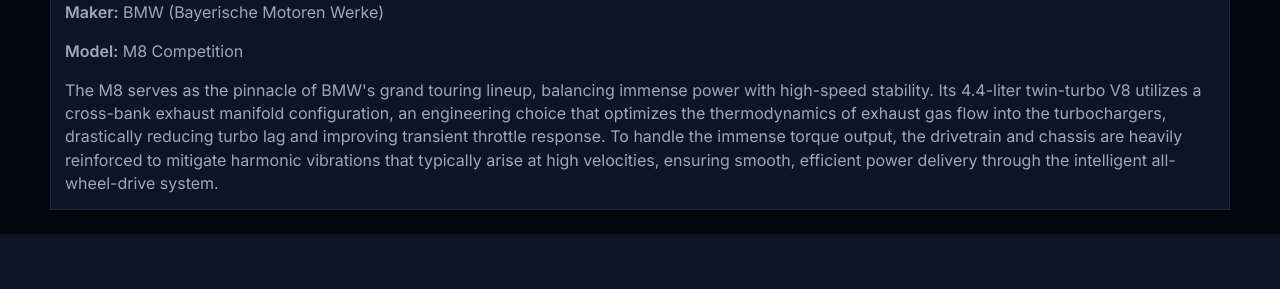
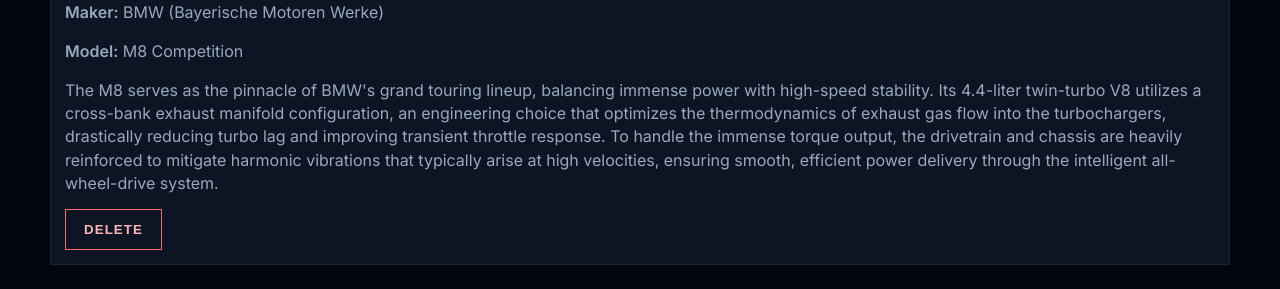
Before and after one commit to Dev-musty/django_practice, a Django app: page /apps/cars/ in a window 1280 px wide. Shown: the part 572-861 px from the top of the page. Before the commit the page ends 806 px from the top, so only its background shows below. Run offline with Django 5.2, Linux system fonts and the light colour scheme; data comes from the database, SQL or seed files in the repository; both versions use the stored data as it was after the commit.

Commit message:
added delete functionality

```diff
--- a/landingpageproject/carapp/static/carapp/car_list.css
+++ b/landingpageproject/carapp/static/carapp/car_list.css
@@ -113,6 +113,22 @@
   margin-bottom: 0;
 }
 
+.delete-form {
+  margin-top: 14px;
+}
+
+.btn-danger {
+  background: transparent;
+  color: #ffb4b4;
+  border-color: #ff6b6b;
+  cursor: pointer;
+}
+
+.btn-danger:hover {
+  background: #ff6b6b;
+  color: #190303;
+}
+
 .muted {
   color: var(--muted);
 }
--- a/landingpageproject/carapp/templates/carapp/car_list.html
+++ b/landingpageproject/carapp/templates/carapp/car_list.html
@@ -31,6 +31,10 @@
             <p><strong>Maker:</strong> {{ car.maker }}</p>
             <p><strong>Model:</strong> {{ car.model }}</p>
             <p class="about">{{ car.about_car }}</p>
+            <form method="post" action="{% url 'delete-car' car.id %}" class="delete-form" onsubmit="return confirm('Delete this car?');">
+              {% csrf_token %}
+              <button type="submit" class="btn btn-danger">Delete</button>
+            </form>
           </article>
         {% endfor %}
       </section>
--- a/landingpageproject/carapp/urls.py
+++ b/landingpageproject/carapp/urls.py
@@ -7,4 +7,5 @@
     # path('car', views.landing_page),
     path('add-car/', views.add_car, name='add-car'),
     path('cars/', views.car_list, name='car-list'),
+    path('cars/<int:car_id>/delete/', views.delete_car, name='delete-car'),
 ]
--- a/landingpageproject/carapp/views.py
+++ b/landingpageproject/carapp/views.py
@@ -1,4 +1,5 @@
-from django.shortcuts import redirect, render
+from django.shortcuts import get_object_or_404, redirect, render
+from django.views.decorators.http import require_POST
 
 from .forms import CarForm
 from .models import Car
@@ -22,3 +23,10 @@
 def car_list(request):
 	cars = Car.objects.all().order_by('-id')
 	return render(request, 'carapp/car_list.html', {'cars': cars})
+
+
+@require_POST
+def delete_car(request, car_id):
+	car = get_object_or_404(Car, id=car_id)
+	car.delete()
+	return redirect('car-list')
```
Also changed, not shown: landingpageproject/db.sqlite3.
